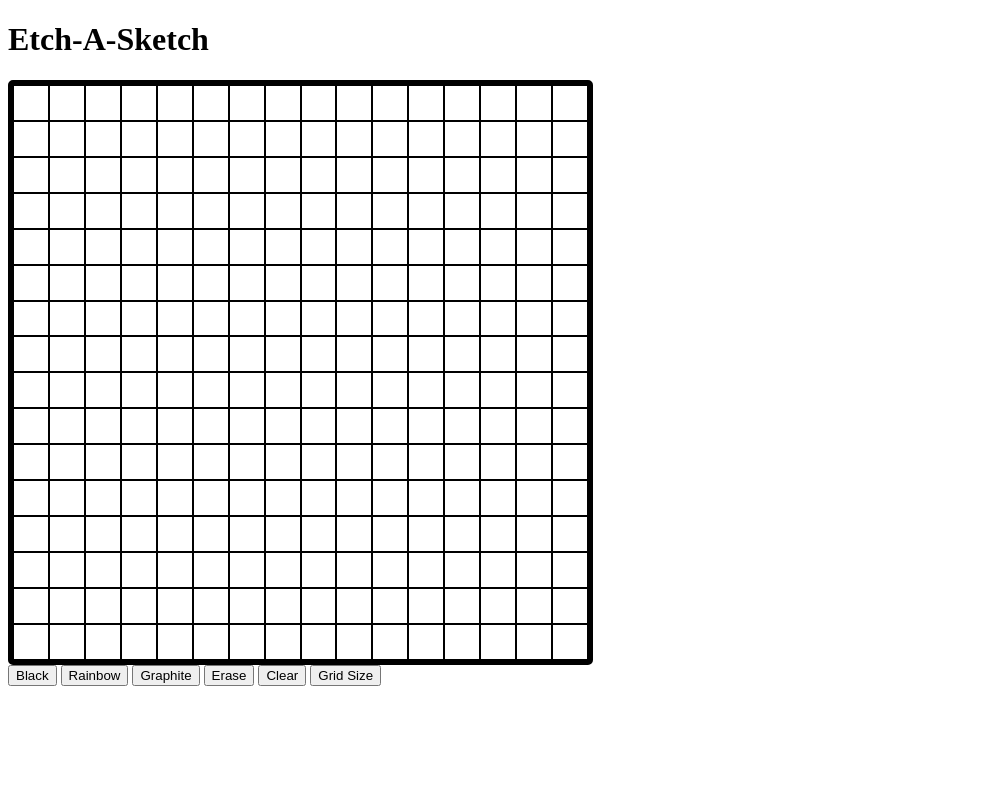
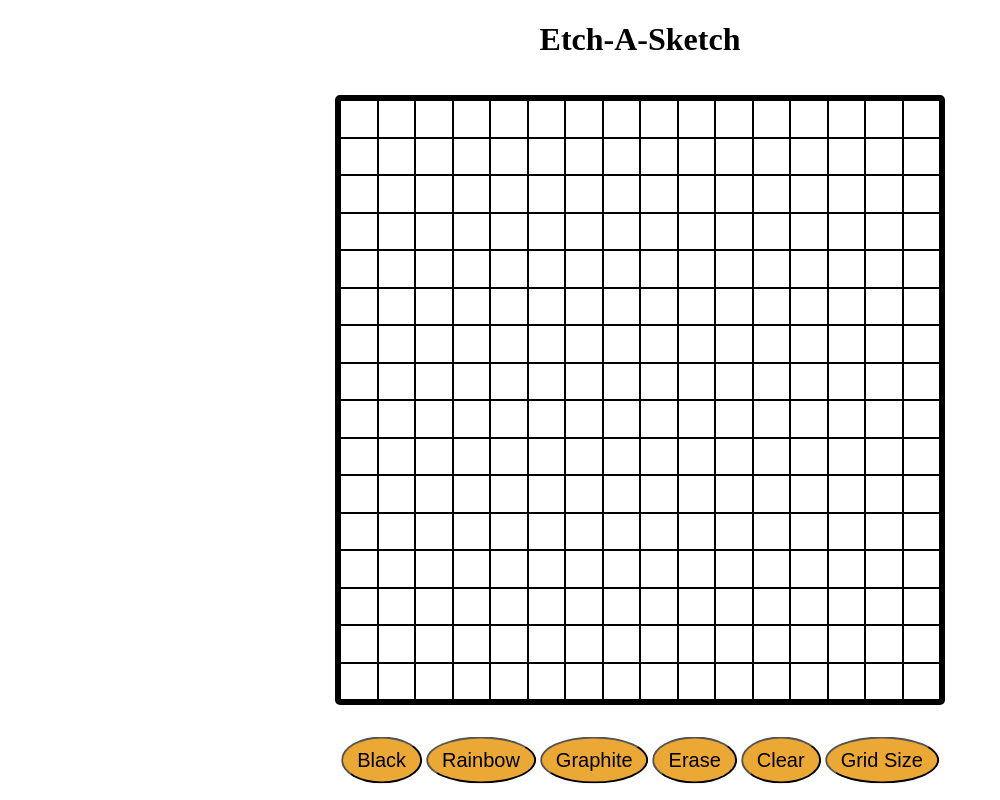
Before and after one commit to RohanK6/Etch-A-Sketch, a plain HTML site: page index.html in a window 1280 px wide. Shown: the whole page, without its empty margins (0-1000 px from the left). Drawn offline with Linux system fonts and the light colour scheme.

Commit message:
Elements centered and simple CSS added

```diff
--- a/draw.js
+++ b/draw.js
@@ -28,7 +28,7 @@ blackBtn.addEventListener('click', function() {
             button.style.background = 'green';
         }
         else {
-            button.style.background = 'gray';
+            button.style.background = '#eba834';
         }
     });
 });
@@ -43,7 +43,7 @@ rainbowBtn.addEventListener('click', function() {
             button.style.background = 'green';
         }
         else {
-            button.style.background = 'gray';
+            button.style.background = '#eba834';
         }
     });
 });
@@ -58,7 +58,7 @@ graphiteBtn.addEventListener('click', function() {
             button.style.background = 'green';
         }
         else {
-            button.style.background = 'gray';
+            button.style.background = '#eba834';
         }
     });
 });
@@ -73,7 +73,7 @@ eraseBtn.addEventListener('click', function() {
             button.style.background = 'green';
         }
         else {
-            button.style.background = 'gray';
+            button.style.background = '#eba834';
         }
     });
 })
--- a/styles.css
+++ b/styles.css
@@ -1,11 +1,43 @@
+.title {
+    position: absolute;
+    top: 5%;
+    left: 50%;
+    transform: translate(-50%, -50%);
+}
+
 .gridContainer {
+    /* Grid-Related */
     display: inline-grid;
     grid-template-columns: repeat(16, 2fr);
     grid-template-rows: repeat(16, 2fr);
     border: 5px solid black;
     border-radius: 5px;
-    height: 575px;
-    width: 575px;
+    height: 600px;
+    width: 600px;
+
+    /* Centering div */
+    position: absolute;
+    top: 50%;
+    left: 50%;
+    transform: translate(-50%, -50%);
+}
+
+.selectors {
+    position: absolute;
+    top: 95%;
+    left: 50%;
+    transform: translate(-50%, -50%);
+}
+
+.selectors button {
+    font-size: 20px;
+    padding: 10px 14px;
+    background-color: #eba834;
+    border-radius: 50%;
+}
+
+.selectors button:hover {
+    padding: 14px 16px;
 }
 
 .box {
```
